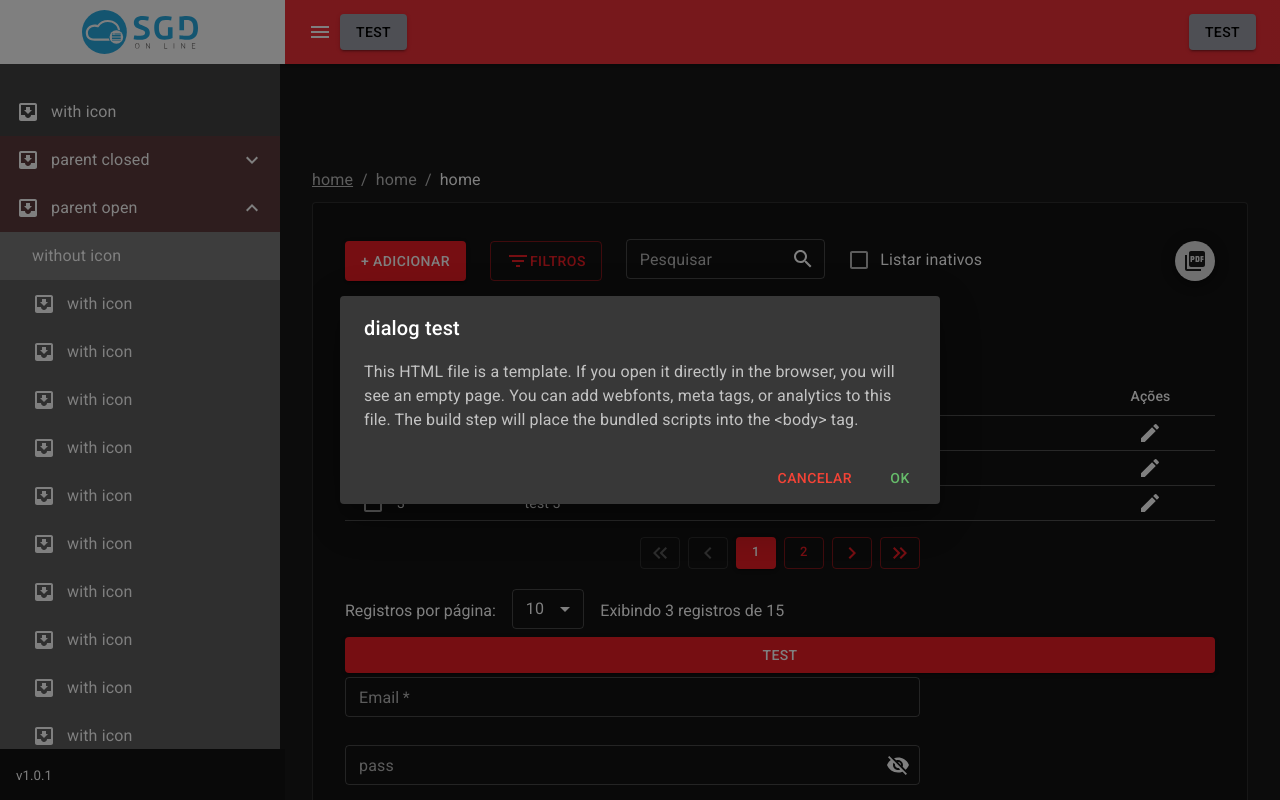
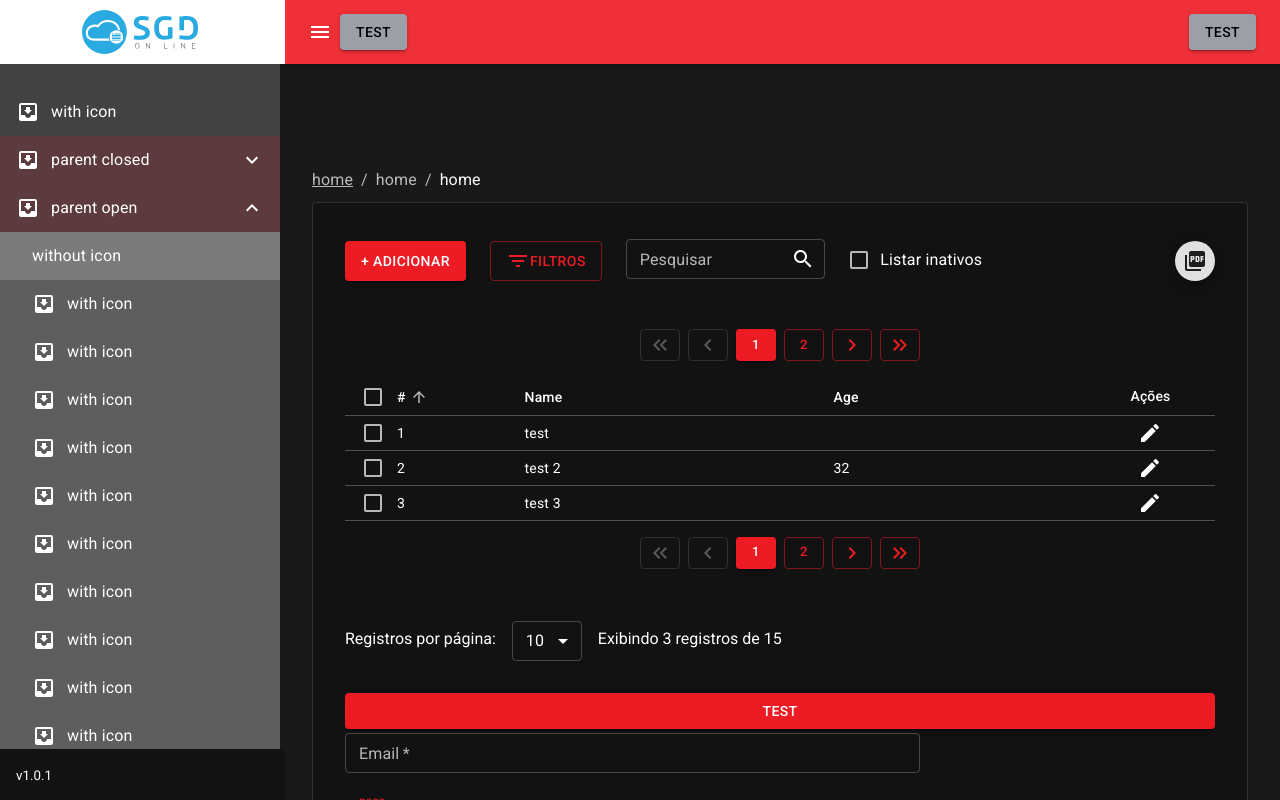
Before and after one commit to J-Meira/mui-theme, a React (Create React App) app: page / in a window 1280 px wide. Built offline with nearby package versions, Linux system fonts and the light colour scheme.

Commit message:
data Table finish

```diff
--- a/src/App.tsx
+++ b/src/App.tsx
@@ -41,7 +41,7 @@ const App = () => {
   const [open, setOpen] = useState(true);
   const [expanded, setExpanded] = useState(true);
   const [dialog, setDialog] = useState<DialogProps>({
-    open: true,
+    open: false,
     cancel: true,
     title: 'dialog test',
     message: msg,
@@ -330,12 +330,12 @@ const App = () => {
         }
       >
 
-        <DataTableExample<{ id: number | null; name: string }>
+        <DataTableExample<{ id: string ; name: string }>
           title='clients'
           defaultOrderBy='id'
           isSelectable={true}
           actions={true}
-          rowCont={15}
+          totalOfRows={15}
           filters={(values, setValues) => (
             <Fragment>
               < Input
@@ -365,7 +365,7 @@ const App = () => {
 
           )}
           initialFilters={
-            { id: null, name: '' }
+            { id: '', name: '' }
           }
           columns={[
             {
@@ -411,6 +411,9 @@ const App = () => {
               name: 'test 3'
             },
           ]}
+          onGetRows={(params)=> console.log(params)}
+          onDeleteRows={(params)=> console.log(params)}
+          onExport={(params)=> console.log(params)}
         />
 
         <Button>
@@ -484,7 +487,7 @@ const App = () => {
 
           />
           <Input
-            id='action'
+            id='action22dddd'
             label='fazer'
             name='action'
             model='icon'
@@ -494,10 +497,11 @@ const App = () => {
           />
 
           <Input
-            id='select'
-            label='select'
+            id='select222'
+            label='select222'
             name='select'
             model='select'
+            value={0}
             //list={[]}
             list={[
               { value: 0, label: 'aaa' },
@@ -530,7 +534,7 @@ const App = () => {
             title='Card Test'
           >
             <Input<{ title: string; year: number }>
-              id='Pesquisa'
+              id='Pesquisa222'
               label='Pesquisa'
               name='subTotal'
               model='search'
@@ -544,7 +548,7 @@ const App = () => {
 
             />
             <Input<{ title: string; year: number }>
-              id='Pesquisa'
+              id='Pesquisa3333'
               label='Pesquisa'
               name='subTotal'
               model='search'
@@ -566,7 +570,7 @@ const App = () => {
             <Input<{ title: string; year: number }>
               md={12}
               lg={12}
-              id='Pesquisa'
+              id='Pesquisa44444'
               label='Pesquisa'
               name='subTotal'
               model='search'
@@ -587,7 +591,7 @@ const App = () => {
             <Input<{ title: string; year: number }>
               md={12}
               lg={12}
-              id='Pesquisa'
+              id='Pesquisa55555'
               label='Pesquisa'
               name='subTotal'
               model='search'
--- a/src/DataTableExample.tsx
+++ b/src/DataTableExample.tsx
@@ -1,4 +1,4 @@
-import {  Table, TableContainer } from '@mui/material';
+import { Table, TableContainer } from '@mui/material';
 import React, { useEffect, useState } from 'react';
 import {
   DataTableActionsProps,
@@ -17,23 +17,29 @@ import { useDebounce } from './hooks';
 interface DataTableProps<FT> {
   title: string,
   actions?: boolean,
-  isNotPaginable?: boolean,
+  isNotPaginated?: boolean,
   onAdd?: DataTableActionsProps<FT>['onAdd'],
   filters?: DataTableActionsProps<FT>['filters'],
   initialFilters?: FT,
   columns: DataTableColumnsProps[],
   isSelectable?: boolean,
   rows: any[],
-  rowCont: number,
+  totalOfRows: number,
+  defaultOrderBy: string,
+  onGetRows: (params: any) => void,
+  onDeleteRows?: (params: any) => void,
+  onExport?: (params: any) => void,
+}
 
-
-  defaultOrderBy: string,
+const initialParams = {
+  page: 1,
+  rowsPerPage: 10,
 }
 
 const DataTableExample = <FT extends {}>({
   title,
   actions,
-  isNotPaginable,
+  isNotPaginated,
   onAdd,
   filters,
   initialFilters,
@@ -41,46 +47,61 @@ const DataTableExample = <FT extends {}>({
   isSelectable,
   rows,
   defaultOrderBy,
-  rowCont,
-
-
+  totalOfRows,
+  onGetRows,
+  onDeleteRows,
+  onExport,
 }: DataTableProps<FT>) => {
-  const { debounce } = useDebounce();
+  const { debounce } = useDebounce(500, false);
   const [order, setOrder] = useState<Order>('asc');
   const [orderBy, setOrderBy] = useState<string>(defaultOrderBy);
   const [search, setSearch] = useState<string>('');
   const [active, setActive] = useState<boolean>(false);
   const [filtersValues, setFiltersValues] = useState<FT | undefined>(initialFilters);
-  const [selected, setSelected] = useState<any[]>([]);
-  const [pages, setPages] = useState([1]);
-  const [currentPage, setCurrentPage] = useState(1);
-  const [rowsPerPage, setRowsPerPage] = useState(10);
+  const [selected, setSelected] = useState<number[]>([]);
+  const [pages, setPages] = useState<number[]>([1]);
+  const [currentPage, setCurrentPage] = useState<number>(1);
+  const [rowsPerPage, setRowsPerPage] = useState<number>(10);
+  const [params, setParams] = useState<any>({
+    ...initialParams,
+    orderBy: `${defaultOrderBy} asc`,
+  });
 
   const clearFilters = () => {
-    setSearch('');
-    setActive(false);
     setFiltersValues(initialFilters);
+    onGetRows({
+      search: search,
+      ...params,
+      ...initialFilters,
+      onlyActives: !active,
+    });
   }
 
   const onApplyFilters = () => {
-    alert('applied');
-  }
-
-  const onExport = () => {
-    alert('exported');
+    onGetRows({
+      search: search,
+      ...params,
+      ...filtersValues,
+      onlyActives: !active,
+    });
   }
 
   const onRequestSort = (key: string) => {
     const isAsc = orderBy === key && order === 'asc';
-    setOrder(isAsc ? 'desc' : 'asc');
+    const newOrder = isAsc ? 'desc' : 'asc';
+    setOrder(newOrder);
     setOrderBy(key);
+    setParams({
+      ...params,
+      orderBy: `${key} ${newOrder}`,
+    })
   }
 
   const onSelectAllClick = (event: React.ChangeEvent<HTMLInputElement>) => {
-    let newSelecteds: any[];
+    let newSelected: any[];
     if (event.target.checked) {
-      newSelecteds = rows.map((n) => n.id);
-      setSelected(newSelecteds);
+      newSelected = rows.map((n) => n.id);
+      setSelected(newSelected);
       return;
     }
     setSelected([]);
@@ -102,19 +123,19 @@ const DataTableExample = <FT extends {}>({
         selected.slice(selectedIndex + 1),
       );
     }
-
     setSelected(newSelected);
-    console.log(row);
   }
 
   const isSelected = (row: any) => selected.indexOf(row.id) !== -1;
 
   const onDelete = () => {
-    console.log(selected);
+    if(selected.length >0 && onDeleteRows){
+      onDeleteRows(selected);
+    }
   }
 
   const arrangePages = () => {
-    const totalPages = Math.ceil(rowCont / rowsPerPage);
+    const totalPages = Math.ceil(totalOfRows / rowsPerPage);
     let pagesTemp = [];
     for (let i = 0; i < totalPages; i++) {
       pagesTemp.push(i + 1);
@@ -122,19 +143,50 @@ const DataTableExample = <FT extends {}>({
     setPages(pagesTemp);
   }
 
+  const onHandlePage = (page:number) =>{
+    setCurrentPage(page);
+    setParams({
+      ...params,
+      page: page
+    })
+  }
+
+  const onHandleRows = (rows:number) =>{
+    setRowsPerPage(rows);
+    setParams({
+      ...params,
+      rowsPerPage: rows
+    })
+  }
+
+  const onHandleActive = (value:boolean) =>{
+    setActive(value);
+    onGetRows({
+      search: search,
+      ...params,
+      ...filtersValues,
+      onlyActives: !value,
+    });
+  }
+
   useEffect(() => {
     arrangePages();
 
     // eslint-disable-next-line
-  }, [rowCont]);
+  }, [totalOfRows, rowsPerPage]);
 
   useEffect(() => {
     debounce(() => {
-      console.log(search);
+      onGetRows({
+        search: search,
+        ...params,
+        ...filtersValues,
+        onlyActives: !active,
+      });
     });
 
-// eslint-disable-next-line
-  }, [search]);
+    // eslint-disable-next-line
+  }, [search, params]);
 
   return (
     <DataTableGrid>
@@ -155,16 +207,20 @@ const DataTableExample = <FT extends {}>({
           clearFiltersLabel={'Limpar'}
           showActive={true}
           activeValue={active}
-          setActiveValue={setActive}
+          setActiveValue={onHandleActive}
           activeLabel='Listar inativos'
-          onExport={onExport}
+          onExport={onExport ? () => onExport({
+            search: search,
+            orderBy: `${orderBy} ${order}`,
+            ...filtersValues
+          }): undefined}
         />
       )}
-      {(!isNotPaginable && pages.length > 1) && (
+      {(!isNotPaginated && pages.length > 1) && (
         <DataTablePagination
           pages={pages}
           currentPage={currentPage}
-          setPage={setCurrentPage}
+          setPage={onHandlePage}
           lastPage={pages.length}
         />
       )}
@@ -195,30 +251,30 @@ const DataTableExample = <FT extends {}>({
           />
         </Table>
       </TableContainer>
-      {(isSelectable && selected.length > 0) && (
+      {(isSelectable && selected.length > 0 && onDelete) && (
         <DataTableSelected
-          rowCont={selected.length}
-          rowContLabel='Registros Selecionados'
+          totalOfRows={selected.length}
+          totalOfRowsLabel='Registros Selecionados'
           onDelete={onDelete}
           deleteLabel='Excluir'
         />
       )}
-      {(!isNotPaginable && pages.length > 1) && (
+      {(!isNotPaginated && pages.length > 1) && (
         <DataTablePagination
           pages={pages}
           currentPage={currentPage}
-          setPage={setCurrentPage}
+          setPage={onHandlePage}
           lastPage={pages.length}
         />
       )}
-      {!isNotPaginable&&(
+      {!isNotPaginated && (
         <DataTableFooter
           currentPage={currentPage}
           currentSize={rows.length}
           lastPage={pages.length}
           rowsPerPage={rowsPerPage}
-          setRowsPerPage={setRowsPerPage}
-          totalOfRows={rowCont}
+          setRowsPerPage={onHandleRows}
+          totalOfRows={totalOfRows}
         />
       )}
     </DataTableGrid>
--- a/src/components/DataTable/DataTableBody.tsx
+++ b/src/components/DataTable/DataTableBody.tsx
@@ -21,6 +21,7 @@ export const DataTableBody =
             hover
             onClick={isSelectableAnywhere ? () => onSelectRow(row) : undefined}
             role='checkbox'
+            className='selectable-row'
             aria-checked={isItemSelected}
             tabIndex={-1}
             key={labelId}
--- a/src/components/DataTable/DataTableFooter.tsx
+++ b/src/components/DataTable/DataTableFooter.tsx
@@ -1,8 +1,21 @@
 import React, { useEffect, useState } from 'react';
-import { Grid } from '@mui/material';
+import { Grid, MenuItem, TextField } from '@mui/material';
 
 import { DataTableFooterProps } from '.';
-import Input from '../Input';
+
+const list =
+  [
+  { value: 5, label: '5' },
+  { value: 10, label: '10' },
+  { value: 15, label: '15' },
+  { value: 20, label: '20' },
+  { value: 25, label: '25' },
+  { value: 30, label: '30' },
+  { value: 35, label: '35' },
+  { value: 40, label: '40' },
+  { value: 45, label: '45' },
+  { value: 50, label: '50' },
+]
 
 export const DataTableFooter = ({
   currentPage,
@@ -35,26 +48,27 @@ export const DataTableFooter = ({
 
   return (
     <Grid container className='data-table-footer'>
-        <span>Registros por página:</span>
-      <Input
-        model='select'
+      <span>Registros por página:</span>
+      <TextField
+        variant='outlined'
+        className='rows-input'
+        margin='normal'
+        size='small'
+        select
         value={rowsPerPage}
         onChange={handle}
-        lg={1}md={1} sm={1} xs={3}
-        list={[
-          { value: 5, label: '5' },
-          { value: 10, label: '10' },
-          { value: 15, label: '15' },
-          { value: 20, label: '20' },
-          { value: 25, label: '25' },
-          { value: 30, label: '30' },
-          { value: 35, label: '35' },
-          { value: 40, label: '40' },
-          { value: 45, label: '45' },
-          { value: 50, label: '50' },
-        ]}
-      />
-        <span>{`Exibindo ${rows} ${rows > 1 ? 'registros' : 'registro'} de ${totalOfRows}`}</span>
+      >
+        {list &&
+          list.map((op) => (
+            <MenuItem
+              key={`${op.value}-${op.label}`}
+              value={op.value}
+            >
+              {op.label}
+            </MenuItem>
+          ))}
+      </TextField>
+      <span>{`Exibindo ${rows} ${rows > 1 ? 'registros' : 'registro'} de ${totalOfRows}`}</span>
 
     </Grid>
   );
--- a/src/components/DataTable/DataTableSelected.tsx
+++ b/src/components/DataTable/DataTableSelected.tsx
@@ -4,14 +4,14 @@ import { DataTableSelectedProps } from '.';
 import Button from '../Button';
 
 const DataTableSelected = ({
-  rowCont,
-  rowContLabel,
+  totalOfRows,
+  totalOfRowsLabel,
   deleteLabel,
   onDelete,
 }:DataTableSelectedProps) => {
   return (
     <div className='data-table-selected'>
-      {`${rowCont} ${rowContLabel}`}
+      {`${totalOfRows} ${totalOfRowsLabel}`}
       <Button
         size='small'
         onClick={onDelete}
--- a/src/components/Input/Select.tsx
+++ b/src/components/Input/Select.tsx
@@ -1,3 +1,4 @@
+import { MenuItem } from '@mui/material';
 import Grid, { GridProps } from '@mui/material/Grid';
 import TextField, { TextFieldProps } from '@mui/material/TextField';
 
@@ -26,20 +27,20 @@ const Select = ({
       error={error}
       helperText={error ? helperText : undefined}
       select
-      SelectProps={{ native: true }}
+      //SelectProps={{ native: true }}
       {...params}
     >
       {defaultValue && (
-        <option value={-1}>{defaultValue}</option>
+        <MenuItem value={-1}>{defaultValue}</MenuItem>
       )}
       {list &&
         list.map((op) => (
-          <option
+          <MenuItem
             key={`${op.value}-${op.label}`}
             value={op.value}
           >
             {op.label}
-          </option>
+          </MenuItem>
         ))}
     </TextField>
   </Grid>
--- a/src/scss/components/_DataTable.scss
+++ b/src/scss/components/_DataTable.scss
@@ -39,6 +39,10 @@
     }
   }
 
+  .selectable-row{
+    cursor: pointer;
+  }
+
   .data-table-selected{
     display: flex;
     justify-content: space-between;
@@ -66,8 +70,10 @@
 
   .data-table-footer{
     align-items: center;
-    span+ .MuiGrid-root{
+    margin: 2rem 0;
+    .rows-input{
       margin: 0 1rem;
+      min-width: 70px;
     }
   }
 }
```
Also changed, not shown: src/components/DataTable/index.tsx (+3 -4 lines).
